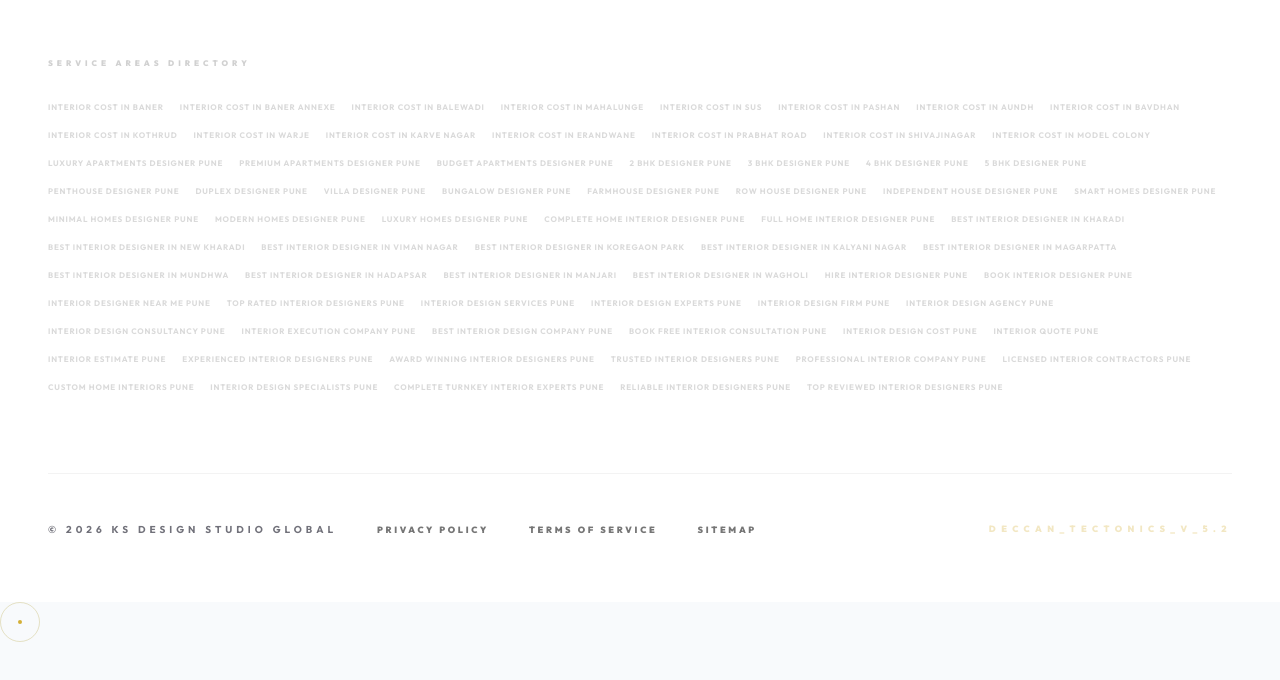
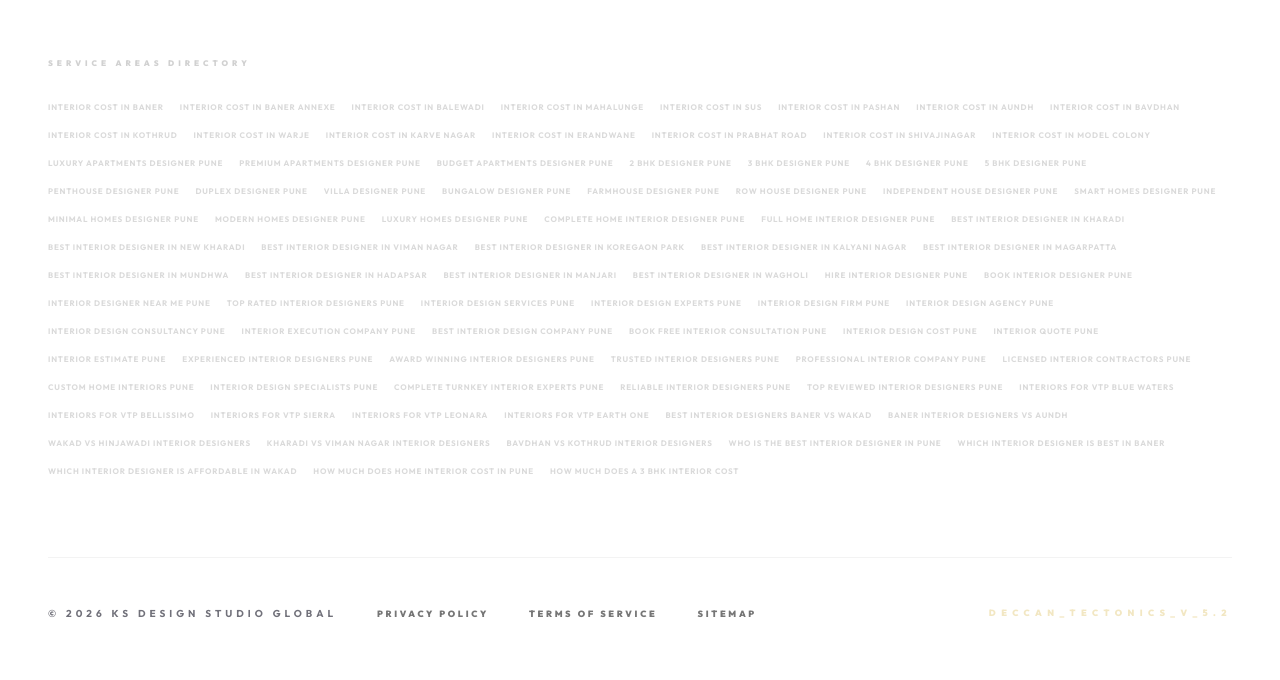
Before and after one commit to propsmartrealty-max/ksdesignstudiopune, a React (Vite) app: page /#/interiors-in/hadapsar in a window 1280 px wide. Shown: the part 2444-3124 px from the top of the page. Before the commit the page ends 3046 px from the top, so only its background shows below. Built offline with nearby package versions, Linux system fonts and the light colour scheme; no server answers.

Commit message:
seo: ultra keyword injection volume 3 for IT corridor and east pune

```diff
--- a/src/components/Footer.tsx
+++ b/src/components/Footer.tsx
@@ -2,7 +2,7 @@ import React from 'react';
 import { Link } from 'react-router-dom';
 import { Mail, Instagram } from 'lucide-react';
 
-import { SEO_LOCATIONS, SEO_SERVICES, BUYER_INTENT_KEYWORDS, BRAND_TRUST_KEYWORDS } from '../registry/seo_registry';
+import { SEO_LOCATIONS, SEO_SERVICES, BUYER_INTENT_KEYWORDS, BRAND_TRUST_KEYWORDS, BUILDER_PROJECTS, SEO_COMPARISONS, AI_VOICE_SEARCH } from '../registry/seo_registry';
 
 const Footer: React.FC = () => {
   const regions = [
@@ -149,6 +149,21 @@ const Footer: React.FC = () => {
                  {trust}
                </Link>
              ))}
+             {BUILDER_PROJECTS.slice(0, 5).map(builder => (
+               <Link key={builder} to={`/interiors-at/${builder.toLowerCase().replace(/\s+/g, '-')}`} className="text-[8px] text-charcoal/40 hover:text-brass uppercase tracking-widest font-bold">
+                 Interiors for {builder}
+               </Link>
+             ))}
+             {SEO_COMPARISONS.slice(0, 5).map(comp => (
+               <Link key={comp} to={`/compare/${comp.toLowerCase().replace(/\s+/g, '-')}`} className="text-[8px] text-charcoal/40 hover:text-brass uppercase tracking-widest font-bold">
+                 {comp}
+               </Link>
+             ))}
+             {AI_VOICE_SEARCH.slice(0, 5).map(ai => (
+               <Link key={ai} to={`/services/${ai.toLowerCase().replace(/\s+/g, '-')}`} className="text-[8px] text-charcoal/40 hover:text-brass uppercase tracking-widest font-bold">
+                 {ai}
+               </Link>
+             ))}
            </div>
         </div>
 
--- a/src/registry/seo_registry.ts
+++ b/src/registry/seo_registry.ts
@@ -82,6 +82,42 @@ export const COST_GUIDES = [
   "Commercial Interior Cost", "Kitchen Cost", "Wardrobe Cost", "Renovation Cost", "False Ceiling Cost", "Painting Cost"
 ];
 
+// VOLUME 3 DATA INJECTIONS
+export const BUILDER_PROJECTS = [
+  "VTP Blue Waters", "VTP Bellissimo", "VTP Sierra", "VTP Leonara", "VTP Earth One",
+  "K Raheja Vistas", "Kolte Patil 24K", "Godrej Hillside", "Godrej Park World", "Life Republic",
+  "Paranjape Blue Ridge", "Megapolis", "Kohinoor Tinsel County", "Krisala Aventis", "GK Signature",
+  "Shapoorji Joyville", "Panchshil Towers", "Marvel Piazza", "Nyati Projects", "Gera Projects"
+];
+
+export const SEO_COMPARISONS = [
+  "Best Interior Designers Baner vs Wakad",
+  "Baner Interior Designers vs Aundh",
+  "Wakad vs Hinjawadi Interior Designers",
+  "Kharadi vs Viman Nagar Interior Designers",
+  "Bavdhan vs Kothrud Interior Designers",
+  "Balewadi vs Mahalunge Interior Designers",
+  "Baner vs Balewadi Home Interiors",
+  "Luxury Interior Designers Baner vs Kalyani Nagar",
+  "Budget Interior Designers Wakad vs Tathawade",
+  "Premium Interior Designers Kharadi vs Koregaon Park"
+];
+
+export const AI_VOICE_SEARCH = [
+  "Who is the best interior designer in Pune",
+  "Which interior designer is best in Baner",
+  "Which interior designer is affordable in Wakad",
+  "How much does home interior cost in Pune",
+  "How much does a 3 BHK interior cost",
+  "What is included in turnkey interiors",
+  "How long does home interior work take",
+  "Which modular kitchen is best",
+  "What is the average interior design budget",
+  "Best luxury interior design company in Pune",
+  "Best turnkey home interior company in Pune",
+  "Sustainable interior design company in Pune"
+];
+
 export const SEO_LONG_TAIL = [
   "best interior designer for 2 bhk in Pune", "turnkey interior designer in Baner Pune", "affordable interior designer in Wakad Pune",
   "luxury villa interior designer in Kharadi Pune", "modular kitchen designer in Hadapsar Pune", "office interior designer in Hinjewadi Pune",
```
Also changed, not shown: scripts/generate-sitemap.js (+34 -2 lines).
